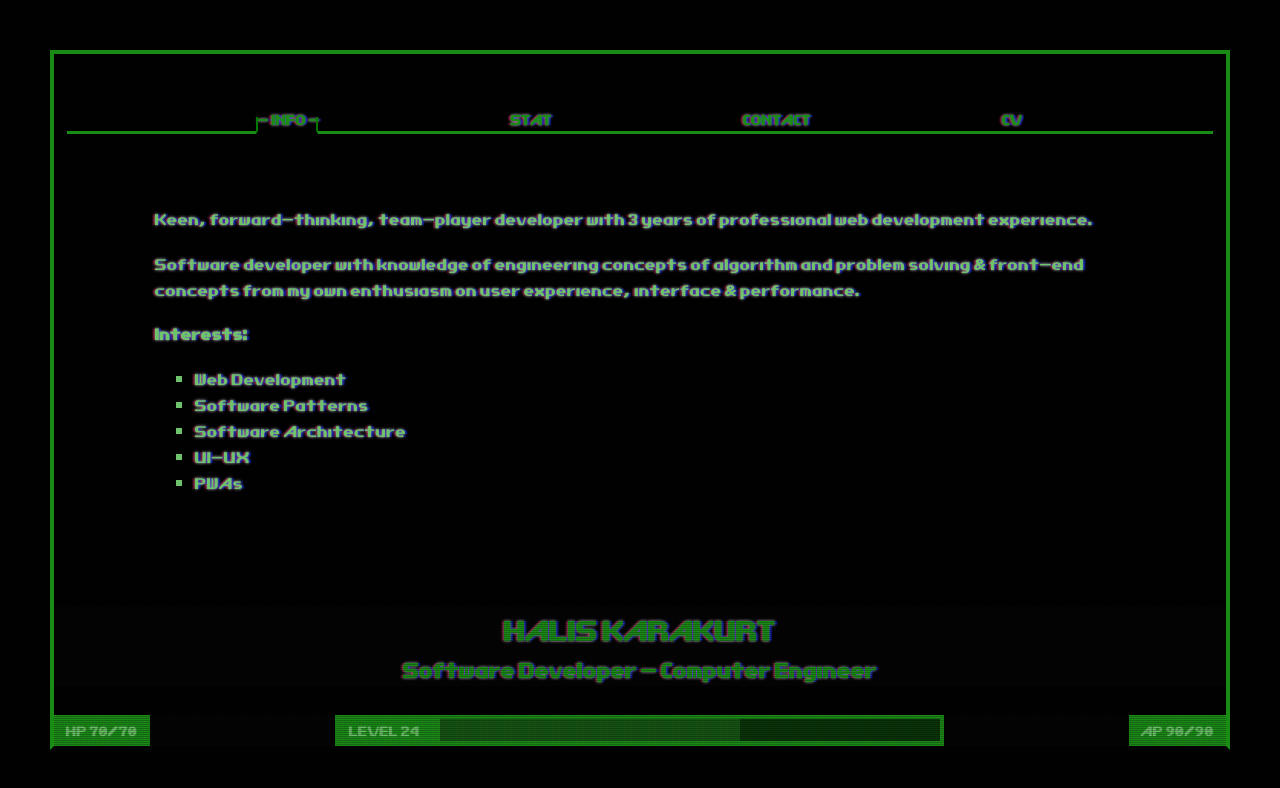
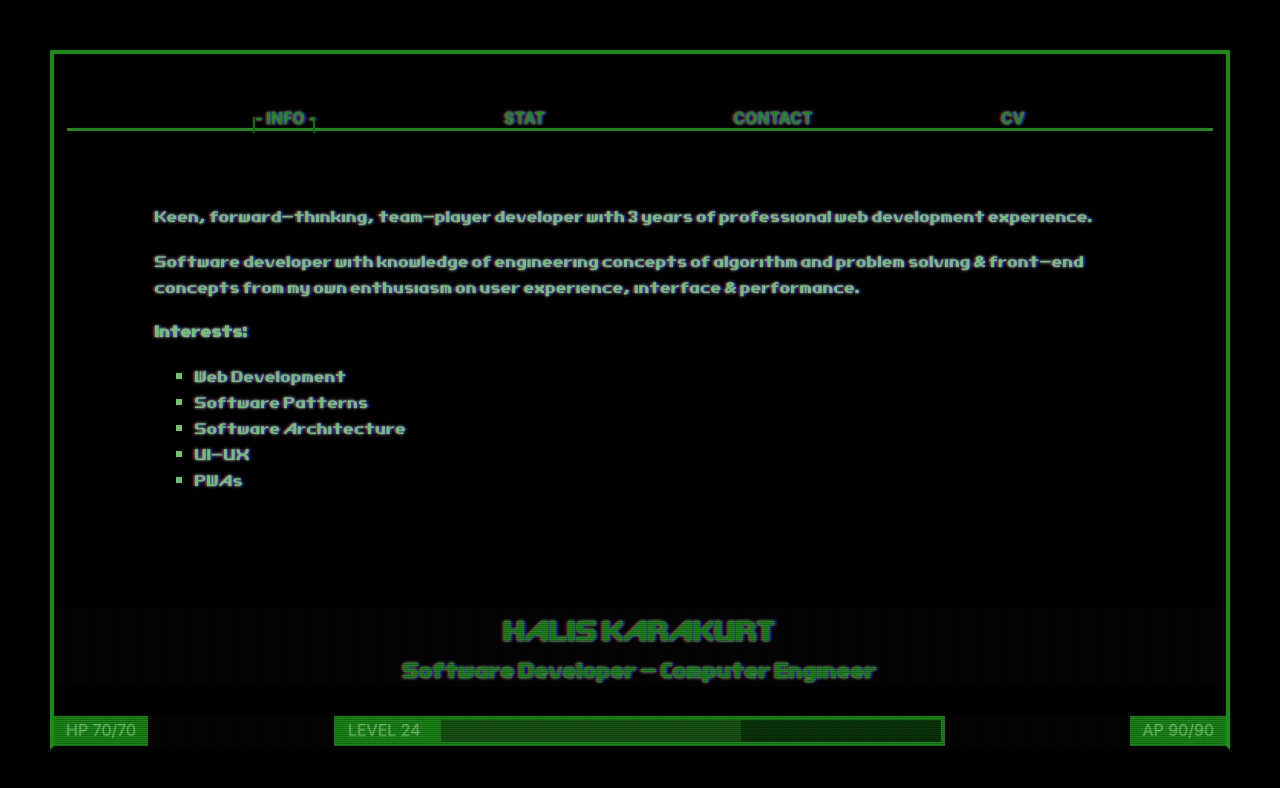
Before and after one commit to h-karakurt/haliskarakurt.dev, a Next.js app: page / in a window 1280 px wide. Shown: the top 788 px of the page. Built offline with nearby package versions, Linux system fonts and the light colour scheme.

Commit message:
font error

```diff
--- a/components/layout/index.js
+++ b/components/layout/index.js
@@ -4,9 +4,8 @@ import Header from 'components/fallout/header/index'
 import BottomBar from 'components/fallout/bottomBar/index'
 
 import styles from './styles.module.scss'
-
 import localFont from '@next/font/local'
-const font = localFont({ src: '../../fonts/fallout/fallout_text.woff2' })
+const fallout = localFont({ src: '../../fonts/fallout/fallout_text.woff2' })
 
 export default function Layout({ children}) {
 
@@ -18,10 +17,12 @@ return (
             <link rel="icon" href="/favicon.ico" />
         </Head>
 
-        <main className={`${font.className} ${styles.main}`}>
+        <main className={styles.main}>
             <div className={styles.borderedContainer}>
                 <Header/>
-                {children}
+                <div className={fallout.className}>
+                    {children}
+                </div>
                 <BottomBar/>
             </div>
         </main>
```
